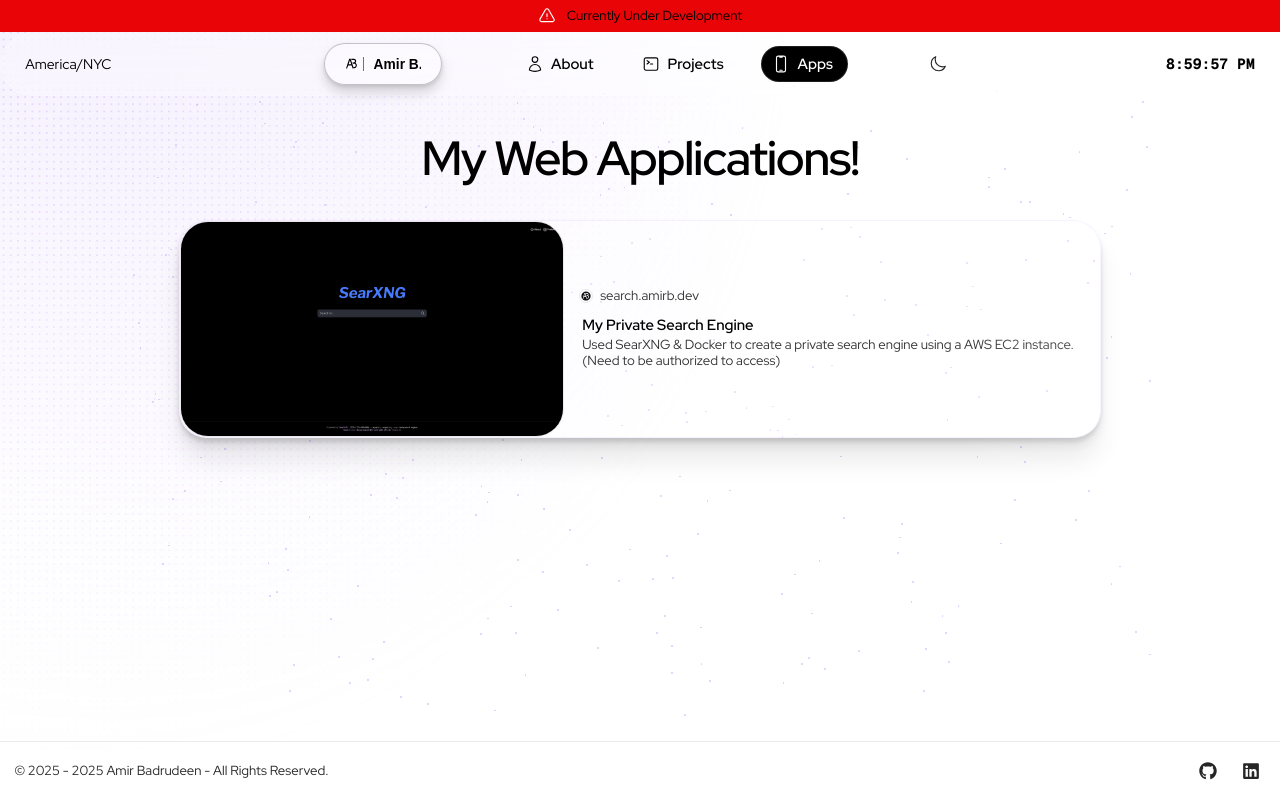
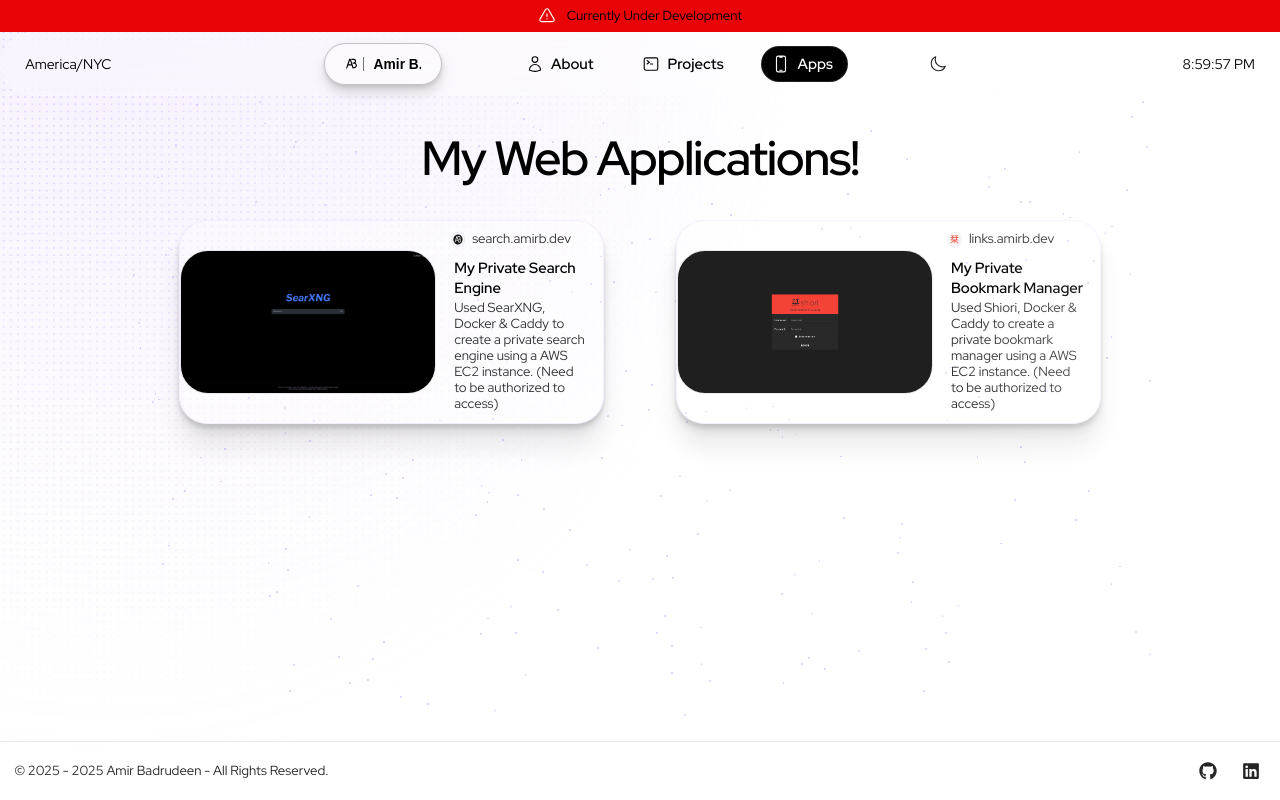
Before and after one commit to amirb2607/Official-Portfolio-Website, a Next.js app: page /apps in a window 1280 px wide. Built offline with nearby package versions, Linux system fonts and the light colour scheme.

Commit message:
Added Private Bookmark to App's page, changed Time Font for desktop users.

```diff
--- a/src/app/apps/page.tsx
+++ b/src/app/apps/page.tsx
@@ -29,10 +29,21 @@ export default function Apps() {
           <Row gap="xl" maxWidth={"m"} >
             <OgCard ogData={{
                 title: "My Private Search Engine",
-                description: "Used SearXNG & Docker to create a private search engine using a AWS EC2 instance. (Need to be authorized to access)",
+                description: "Used SearXNG, Docker & Caddy to create a private search engine using a AWS EC2 instance. (Need to be authorized to access)",
                 image: "/images/searxng.png",
                 faviconUrl: "/trademark/icon-dark.svg",
                 url: "https://search.amirb.dev",
+              }}
+              direction= "row" //Will change to Column when more apps are added
+              border="brand-alpha-weak"
+              shadow="xl"
+            />
+            <OgCard ogData={{
+                title: "My Private Bookmark Manager",
+                description: "Used Shiori, Docker & Caddy to create a private bookmark manager using a AWS EC2 instance. (Need to be authorized to access)",
+                image: "/images/shiori_login.png",
+                faviconUrl: "/images/shiori.png",
+                url: "https://links.amirb.dev",
               }}
               direction= "row" //Will change to Column when more apps are added
               border="brand-alpha-weak"
--- a/src/app/components/NavBar.tsx
+++ b/src/app/components/NavBar.tsx
@@ -98,7 +98,7 @@ export default function NavBar() {
 
         {/* Display current local time */}
         <Column fillWidth horizontal="end" paddingRight="s">
-          <Text variant="code-strong-m">{time}</Text>
+          <Text variant="body-default-s">{time}</Text>
         </Column>
       </Row>
 
```
Also changed, not shown: public/images/shiori.png (added), public/images/shiori_login.png (added).
